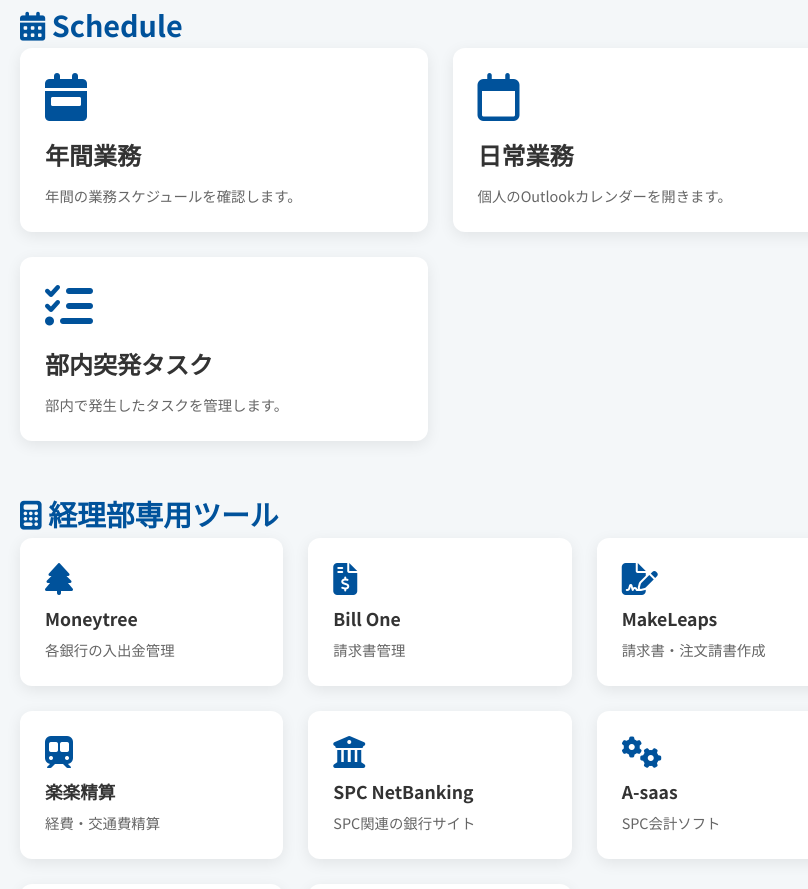
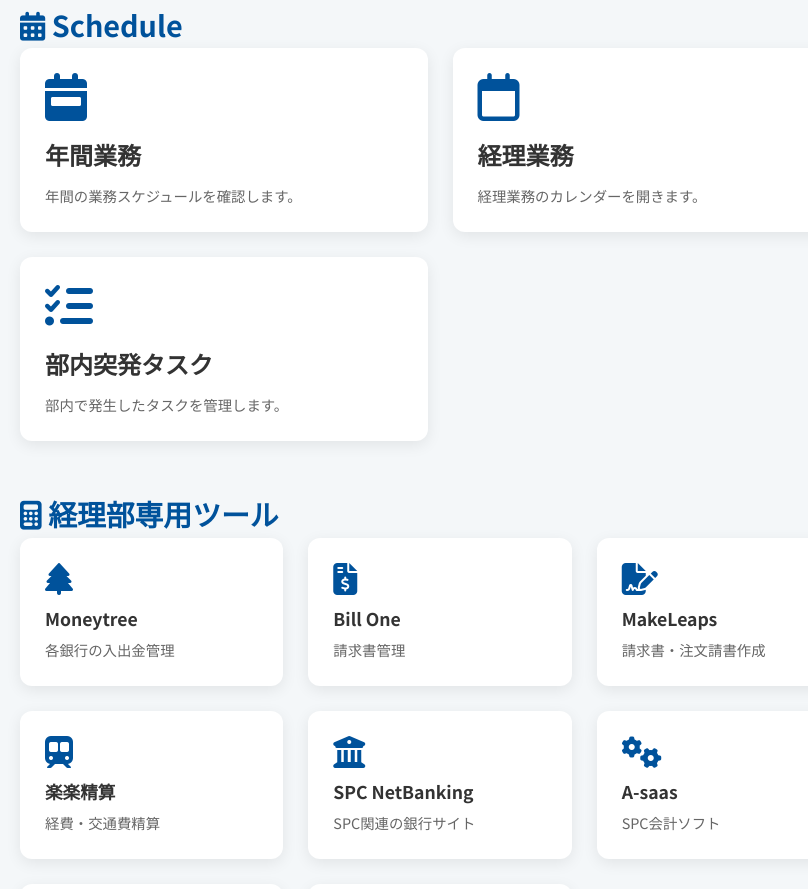
Before and after one commit to 0505toto/PAD3, a plain HTML site: page index.html in a window 1280 px wide. Shown: the part 860-1749 px from the top of the page, without its empty margins (0-808 px from the left). Drawn offline with nearby package versions, Linux system fonts and the light colour scheme; no server answers.

Commit message:
Update index.html

```diff
--- a/index.html
+++ b/index.html
@@ -64,7 +64,7 @@
                 <h2><i class="fa-solid fa-calendar-days"></i> Schedule</h2>
                 <div class="card-grid">
                     <a href="" target="_blank" rel="noopener noreferrer" class="card"><i class="fa-solid fa-calendar-week card-icon"></i><h3>年間業務</h3><p>年間の業務スケジュールを確認します。</p></a>
-                    <a href="https://outlook.office.com/calendar/view/month" target="_blank" rel="noopener noreferrer" class="card"><i class="fa-regular fa-calendar card-icon"></i><h3>日常業務</h3><p>個人のOutlookカレンダーを開きます。</p></a>
+                    <a href="https://outlook.office.com/calendar/view/month" target="_blank" rel="noopener noreferrer" class="card"><i class="fa-regular fa-calendar card-icon"></i><h3>経理業務</h3><p>経理業務のカレンダーを開きます。</p></a>
                     <a href="https://0505toto.github.io/todo/" target="_blank" rel="noopener noreferrer" class="card"><i class="fa-solid fa-list-check card-icon"></i><h3>部内突発タスク</h3><p>部内で発生したタスクを管理します。</p></a>
                 </div>
             </section>
```
